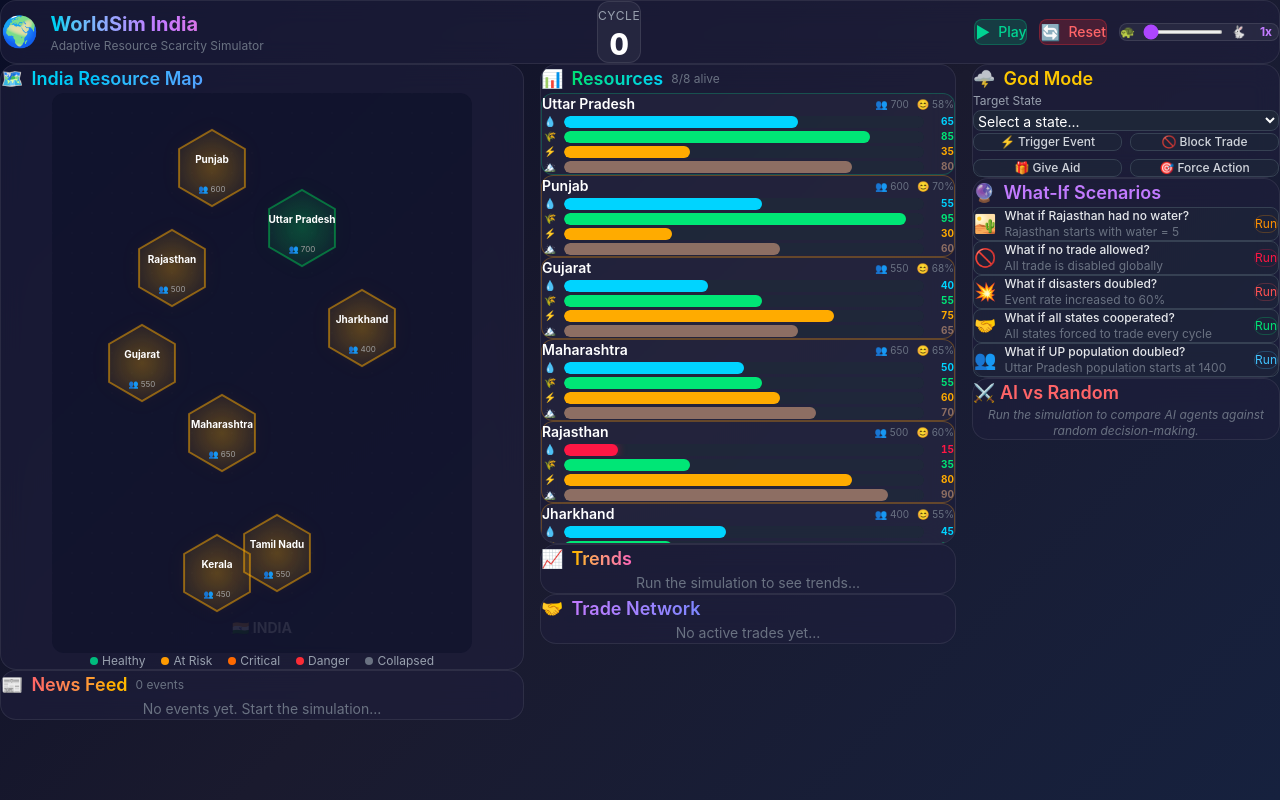
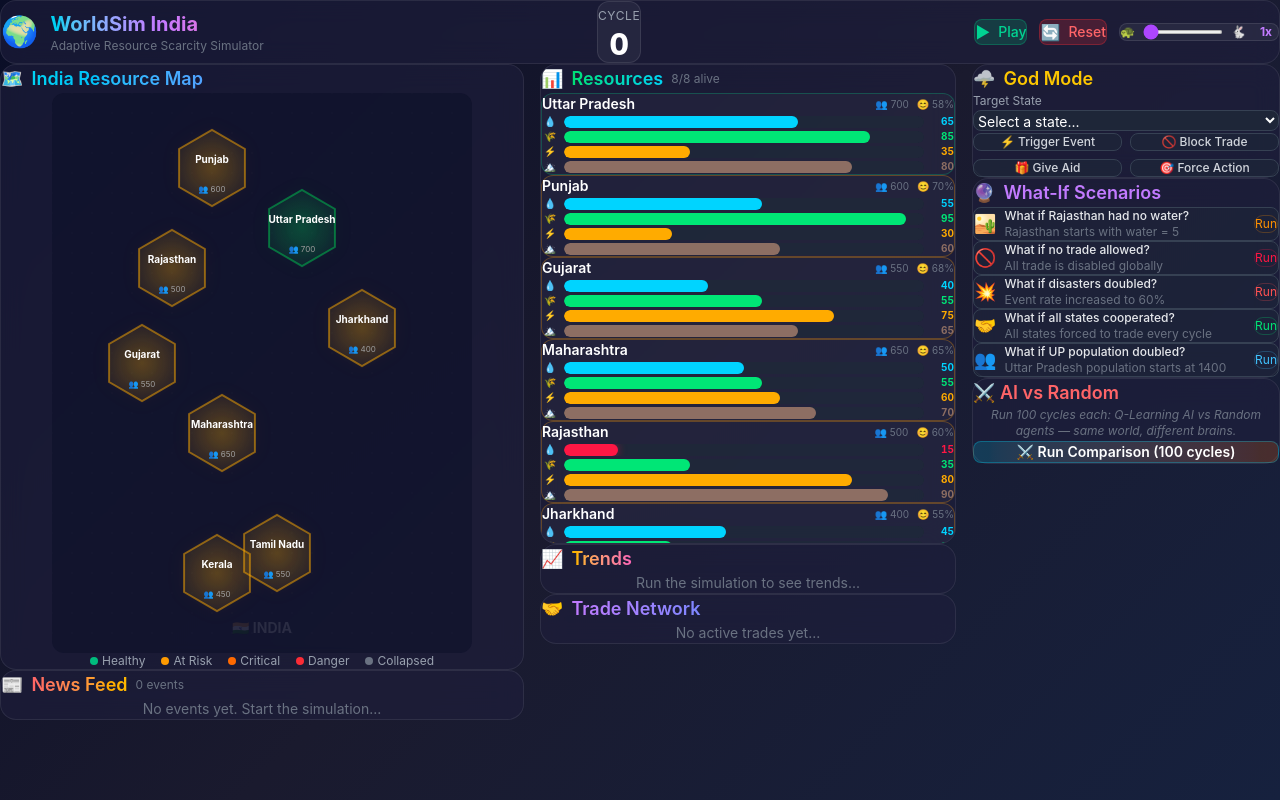
Before and after one commit to ansh-dulewale/Tech-shambhu, a React (Vite) app: page / in a window 1280 px wide. Built offline with nearby package versions, Linux system fonts and the light colour scheme.

Commit message:
fix: wire up AI vs Random comparison, fix What-If global scenarios, cap tradeHistory

```diff
--- a/src/App.jsx
+++ b/src/App.jsx
@@ -34,6 +34,7 @@ function App() {
   const [speed, setSpeed] = useState(1);
   const [selectedState, setSelectedState] = useState(null);
   const [scenarioResult, setScenarioResult] = useState(null);
+  const [comparisonData, setComparisonData] = useState({ ai: null, random: null });
   const intervalRef = useRef(null);
 
   // Run one cycle
@@ -85,13 +86,12 @@ function App() {
       // Create a fresh world with modifications
       const modifiedData = JSON.parse(JSON.stringify(statesData));
 
-      // Apply scenario changes
+      // Separate global vs per-state changes
+      const globalChanges = scenario.changes.global || {};
+
+      // Apply per-state changes to data
       Object.entries(scenario.changes).forEach(([target, changes]) => {
-        if (target === "global") {
-          // Global changes are handled by the engine
-          return;
-        }
-        // Per-state changes
+        if (target === "global") return;
         const stateData = modifiedData.states.find((s) => s.id === target);
         if (stateData) {
           Object.entries(changes).forEach(([key, value]) => {
@@ -106,12 +106,31 @@ function App() {
 
       // Run 100 cycles of the scenario in the background
       const scenarioWorld = new World(modifiedData);
+
+      // Apply global settings to the scenario engine
+      if (globalChanges.tradeDisabled) scenarioWorld.setTradeDisabled(true);
+      if (globalChanges.eventRate !== undefined) scenarioWorld.setEventRate(globalChanges.eventRate);
+      if (globalChanges.forceTrade) {
+        // Force all agents to pick TRADE every cycle
+        Object.keys(scenarioWorld.agents).forEach((id) => {
+          scenarioWorld.agents[id].forceNextAction('TRADE');
+        });
+      }
+
       let survived = 0;
       let totalHappiness = 0;
       let totalTrades = 0;
       let totalGdp = 0;
 
       for (let i = 0; i < 100; i++) {
+        // Re-force TRADE each cycle if forceTrade is on
+        if (globalChanges.forceTrade) {
+          Object.keys(scenarioWorld.agents).forEach((id) => {
+            if (scenarioWorld.states[id]?.alive) {
+              scenarioWorld.agents[id].forceNextAction('TRADE');
+            }
+          });
+        }
         const r = scenarioWorld.tick();
         totalTrades += (r.trades || []).length;
       }
@@ -135,6 +154,50 @@ function App() {
     },
     []
   );
+
+  // AI vs Random comparison runner
+  const handleRunComparison = useCallback(() => {
+    const runSim = (useAI) => {
+      const simWorld = new World(JSON.parse(JSON.stringify(statesData)));
+      let totalTrades = 0;
+
+      for (let i = 0; i < 100; i++) {
+        if (!useAI) {
+          // Force random actions each cycle
+          const ACTIONS = ['HARVEST', 'CONSERVE', 'TRADE', 'EXPAND', 'DEFEND', 'INNOVATE'];
+          Object.keys(simWorld.agents).forEach((id) => {
+            if (simWorld.states[id]?.alive) {
+              const randomAction = ACTIONS[Math.floor(Math.random() * ACTIONS.length)];
+              simWorld.agents[id].forceNextAction(randomAction);
+            }
+          });
+        }
+        const r = simWorld.tick();
+        totalTrades += (r.trades || []).length;
+      }
+
+      const finalStates = simWorld.getState();
+      let survived = 0, totalHappiness = 0, totalGdp = 0;
+      finalStates.forEach((s) => {
+        if (s.alive !== false) survived++;
+        totalHappiness += s.happiness || 0;
+        totalGdp += s.gdp || 0;
+      });
+      const total = finalStates.length || 8;
+      return {
+        survived,
+        total,
+        avgHappiness: Math.round(totalHappiness / total),
+        totalTrades,
+        totalGdp: Math.round(totalGdp),
+      };
+    };
+
+    setComparisonData({
+      ai: runSim(true),
+      random: runSim(false),
+    });
+  }, []);
 
   return (
     <div className="min-h-screen p-4">
@@ -193,7 +256,11 @@ function App() {
               collapsedStates={world.collapsedStates}
             />
           )}
-          <ComparisonView />
+          <ComparisonView
+            aiResult={comparisonData.ai}
+            randomResult={comparisonData.random}
+            onRunComparison={handleRunComparison}
+          />
         </div>
       </div>
 
--- a/src/engine/TradeSystem.js
+++ b/src/engine/TradeSystem.js
@@ -71,7 +71,7 @@ class TradeSystem {
 
         // Check complementary: A has what B needs, B has what A needs
         const complementary = (a.surplus === b.need && b.surplus === a.need) ||
-                              (a.surplus === b.need) || (b.surplus === a.need);
+          (a.surplus === b.need) || (b.surplus === a.need);
 
         if (complementary) {
           const trust = this.getTrust(a.id, b.id);
@@ -108,6 +108,10 @@ class TradeSystem {
     }
 
     this.tradeHistory.push(...trades);
+    // Cap history to prevent unbounded memory growth
+    if (this.tradeHistory.length > 200) {
+      this.tradeHistory = this.tradeHistory.slice(-200);
+    }
     return trades;
   }
 
--- a/src/features/ComparisonView.jsx
+++ b/src/features/ComparisonView.jsx
@@ -42,7 +42,7 @@ function MetricCard({ label, aiValue, randomValue }) {
     );
 }
 
-function ComparisonView({ aiResult, randomResult }) {
+function ComparisonView({ aiResult, randomResult, onRunComparison }) {
     // Compute overall advantage
     const computeAdvantage = () => {
         if (!aiResult || !randomResult) return null;
@@ -76,9 +76,21 @@ function ComparisonView({ aiResult, randomResult }) {
                 <h2 className="text-lg font-semibold mb-3 text-red-400 flex items-center gap-2">
                     ⚔️ AI vs Random
                 </h2>
-                <p className="text-xs text-gray-500 italic text-center py-6">
-                    Run the simulation to compare AI agents against random decision-making.
+                <p className="text-xs text-gray-500 italic text-center pt-3 pb-2">
+                    Run 100 cycles each: Q-Learning AI vs Random agents — same world, different brains.
                 </p>
+                <button
+                    id="comparison-run-btn"
+                    onClick={onRunComparison}
+                    className="w-full px-4 py-2.5 rounded-lg text-sm font-semibold transition-all duration-300
+                               bg-gradient-to-r from-cyan-500/20 to-orange-500/20
+                               border border-cyan-400/30 text-white
+                               hover:from-cyan-500/30 hover:to-orange-500/30 hover:border-cyan-400/50
+                               hover:shadow-lg hover:shadow-cyan-500/10
+                               active:scale-[0.98]"
+                >
+                    ⚔️ Run Comparison (100 cycles)
+                </button>
             </div>
         );
     }
```
